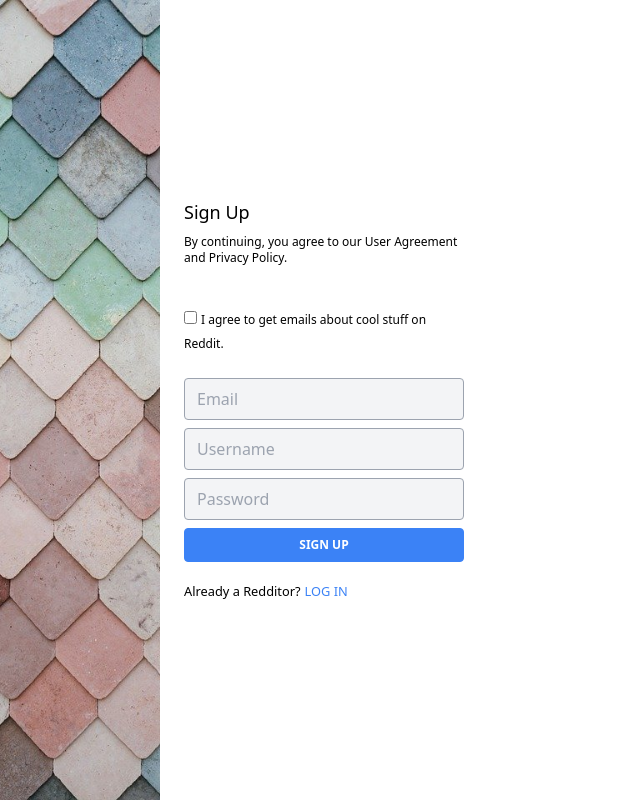
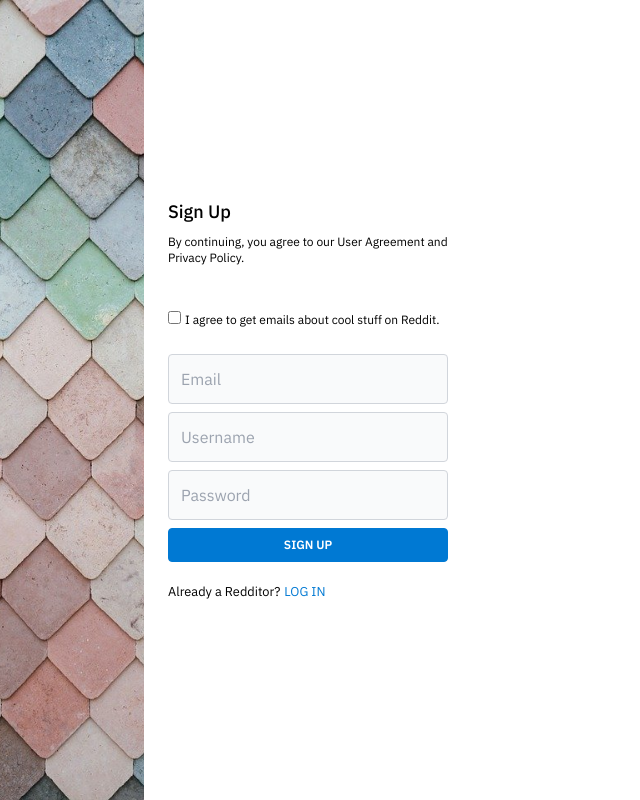
Before and after one commit to nickarocho/reddit-clone-react-typescript-nextjs-typeORM, a Next.js app in the folder client/: page /register in a window 1280 px wide. Shown: the whole page, without its empty margins (0-640 px from the left). Built offline with nearby package versions, Linux system fonts and the light colour scheme.

Commit message:
CSS tweaks and adding a Google font

```diff
--- /dev/null
+++ b/client/src/pages/_document.tsx
@@ -0,0 +1,28 @@
+import Document, { Html, Head, Main, NextScript, DocumentContext } from 'next/document'
+
+class MyDocument extends Document {
+  static async getInitialProps(ctx: DocumentContext) {
+    const initialProps = await Document.getInitialProps(ctx)
+    return { ...initialProps }
+  }
+
+  render() {
+    return (
+      <Html>
+        <Head>
+          <link rel="preconnect" href="https://fonts.gstatic.com" />
+          <link
+            href="https://fonts.googleapis.com/css2?family=IBM+Plex+Sans:wght@100;200;300;400;500;600&display=swap"
+            rel="stylesheet"
+          />
+        </Head>
+        <body className="font-body">
+          <Main />
+          <NextScript />
+        </body>
+      </Html>
+    )
+  }
+}
+
+export default MyDocument
--- a/client/src/pages/register.tsx
+++ b/client/src/pages/register.tsx
@@ -9,7 +9,7 @@
         <link rel="icon" href="/favicon.ico" />
       </Head>
 
-      <div className="w-40 h-screen bg-center bg-cover" style={{ backgroundImage: "url('/images/bricks.jpg')"}}></div>
+      <div className="h-screen bg-center bg-cover w-36" style={{ backgroundImage: "url('/images/bricks.jpg')"}}></div>
       <div className="flex flex-col justify-center pl-6">
         <div className="w-70">
           <h1 className="mb-2 text-lg font-medium">Sign Up</h1>
@@ -24,21 +24,21 @@
             <div className="mb-2">
               <input
                 type="email"
-                className="w-full px-3 py-2 bg-gray-100 border border-gray-400 rounded"
+                className="w-full p-3 transition duration-200 border border-gray-300 rounded outline-none bg-gray-50 focus:bg-white hover:bg-white"
                 placeholder="Email"
               />
             </div>
             <div className="mb-2">
               <input
                 type="text"
-                className="w-full px-3 py-2 bg-gray-100 border border-gray-400 rounded"
+                className="w-full p-3 transition duration-200 border border-gray-300 rounded outline-none bg-gray-50 focus:bg-white hover:bg-white"
                 placeholder="Username"
               />
             </div>
             <div className="mb-2">
               <input
                 type="password"
-                className="w-full px-3 py-2 bg-gray-100 border border-gray-400 rounded"
+                className="w-full p-3 transition duration-200 border border-gray-300 rounded outline-none bg-gray-50 focus:bg-white hover:bg-white"
                 placeholder="Password"
               />
             </div>
--- a/client/tailwind.config.js
+++ b/client/tailwind.config.js
@@ -2,7 +2,23 @@
   purge: ['.src/**/*.tsx'],
   darkMode: false, // or 'media' or 'class'
   theme: {
+    fontFamily: {
+      body: ['IBM Plex Sans']
+    },
     extend: {
+      colors: {
+        blue: {
+          100: '#cce4f6',
+          200: '#99c9ed',
+          300: '#66afe5',
+          400: '#3394dc',
+          500: '#0079d3',
+          600: '#0061a9',
+          700: '#00497f',
+          800: '#003054',
+          900: '#00182a',
+        }
+      },
       spacing: {
         70: '17.5rem',
       }
```
